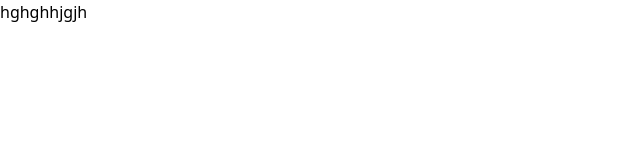
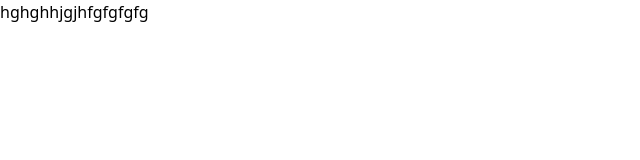
Before and after one commit to aravinth1232/portfolio, a React (Vite) app: page / in a window 1280 px wide. Shown: the top 160 px of the page, without its empty margins (0-640 px from the left). Built offline with nearby package versions, Linux system fonts and the light colour scheme.

Commit message:
files modified

```diff
--- a/src/App.jsx
+++ b/src/App.jsx
@@ -7,7 +7,7 @@ function App() {
 
   return (
     <>
-      hghghhjgjh
+      hghghhjgjhfgfgfgfg
     </>
   )
 }
```
